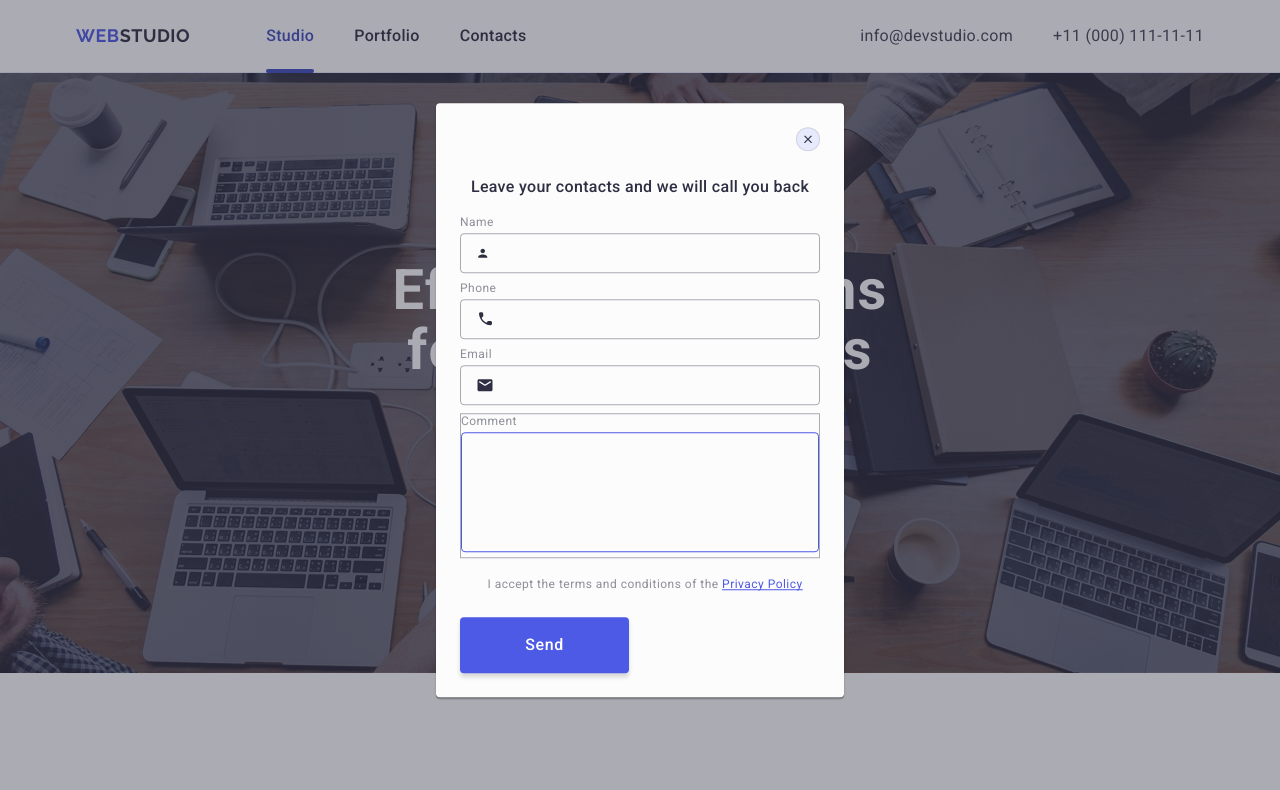
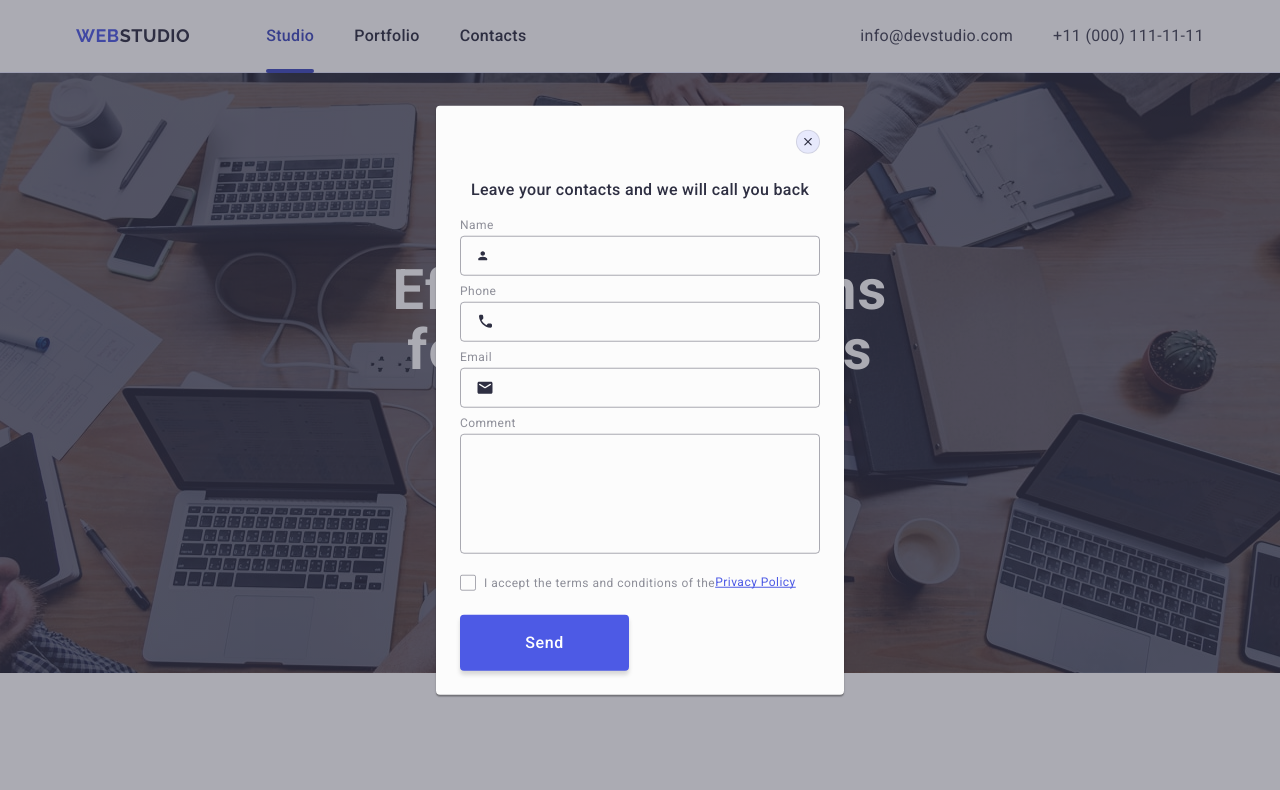
Before and after one commit to ukrainevictoria/goit-markup-hw-05, a plain HTML site: page index.html in a window 1280 px wide. Shown: the top 790 px of the page. Drawn offline with nearby package versions, Linux system fonts and the light colour scheme.

Commit message:
correction4

```diff
--- a/css/styles.css
+++ b/css/styles.css
@@ -944,16 +944,19 @@ p{font-size: 12px;
 }
 .textarea-label-modal{
    margin-bottom: 16px;
-   border: 1px solid rgba(46, 47, 66, 0.4)
+
 }
 
  .textarea-label-modal .modal-form-text{
         fill: rgba(46, 47, 66, 0.4);
     }
-
+.modal-form-text{
+  width: 100% ;
+  border: 1px solid rgba(46, 47, 66, 0.4)
+}
     /* 5 поле Checkbox */
 
-.check-input-label {
+/* .check-input-label {
     margin-bottom: 24px;
 }
 
@@ -974,8 +977,6 @@ p{font-size: 12px;
     border-radius: 2px;
     border: 1px solid rgba(46, 47, 66, 0.4);
     margin-right: 8px;
-
-    border: none;
     fill: transparent;
     transition: background-color 250ms cubic-bezier(0.4, 0, 0.2, 1), border 250ms cubic-bezier(0.4, 0, 0.2, 1), fill 250ms cubic-bezier(0.4, 0, 0.2, 1);
 }
@@ -989,7 +990,7 @@ p{font-size: 12px;
     fill: transparent;
 }
  /* checked-стан */
- .check:checked+.check-box {
+ /* .check:checked+.check-box {
      background-color: var(--accent-color, #404bbf);
      border: none;
  }
@@ -1011,7 +1012,65 @@ p{font-size: 12px;
         text-decoration-skip-ink: none;
         color: #4d5ae5;
     }
-}
+}  */
+ /* 5 поле Checkbox */
+
+ .check-input-label {
+     margin-bottom: 24px;
+ }
+
+ .check-box {
+     display: inline-flex;
+     align-items: center;
+     justify-content: center;
+     width: 16px;
+     height: 16px;
+     border-radius: 2px;
+     border: 1px solid rgba(46, 47, 66, 0.4);
+     margin-right: 8px;
+     fill: transparent;
+     transition: background-color 250ms cubic-bezier(0.4, 0, 0.2, 1),
+         border 250ms cubic-bezier(0.4, 0, 0.2, 1),
+         fill 250ms cubic-bezier(0.4, 0, 0.2, 1);
+ }
+
+ .visually-hidden {
+     position: absolute;
+     opacity: 0;
+     pointer-events: none;
+ }
+
+ .icon-check {
+     fill: transparent;
+ }
+
+ /* checked-стан */
+ .check:checked+.check-box {
+     background-color: var(--accent-color, #404bbf);
+     border: none;
+ }
+
+ .check:checked+.check-box .icon-check {
+     fill: var(--light-color, #f4f4fd);
+ }
+
+ /* Label */
+ .form-label {
+     font-size: 12px;
+     line-height: 1.17;
+     letter-spacing: 0.04em;
+     color: #8e8f99;
+     display: flex;
+     align-items: center;
+ }
+
+ /* Посилання */
+ .form-label a {
+     line-height: 1.33333;
+     text-decoration: underline;
+     text-decoration-skip-ink: none;
+     color: var(--link-color, #4d5ae5);
+ }
 
  /* Button */
 .button-info {
@@ -1036,6 +1095,6 @@ p{font-size: 12px;
     border-radius: 4px;
     padding: 16px 32px;
     box-shadow: 0 4px 4px 0 rgba(0, 0, 0, 0.15);
-    background-color: 250ms cubic-bezier(0.4, 0, 0.2, 1);
+    transition: 250ms cubic-bezier(0.4, 0, 0.2, 1);
     border: none;
    }
```
